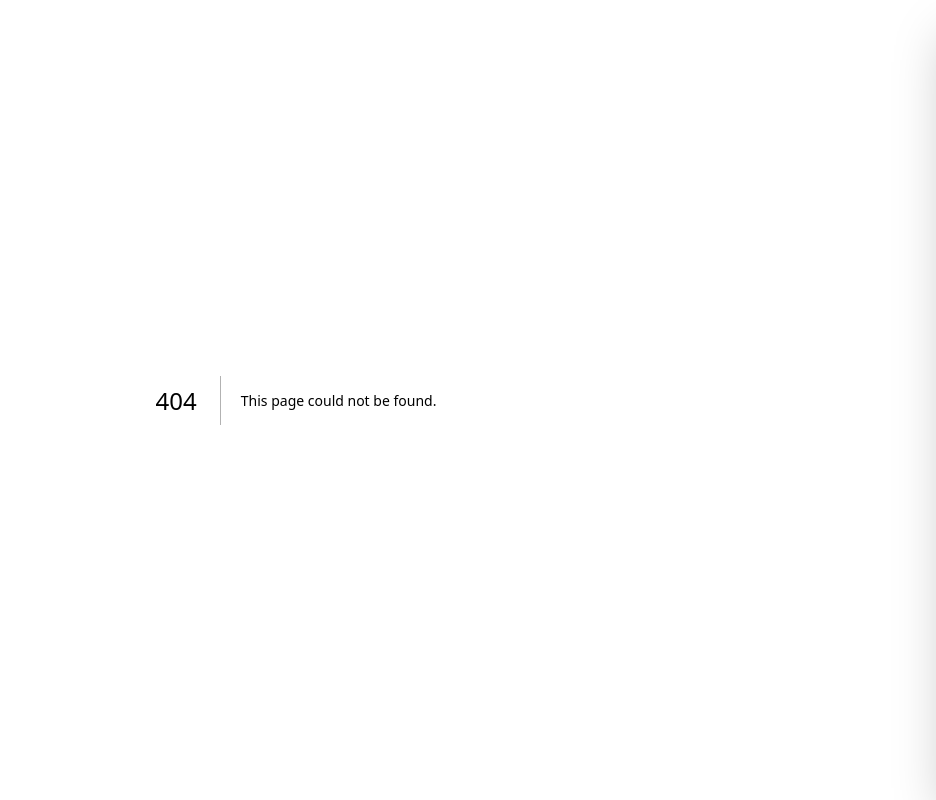
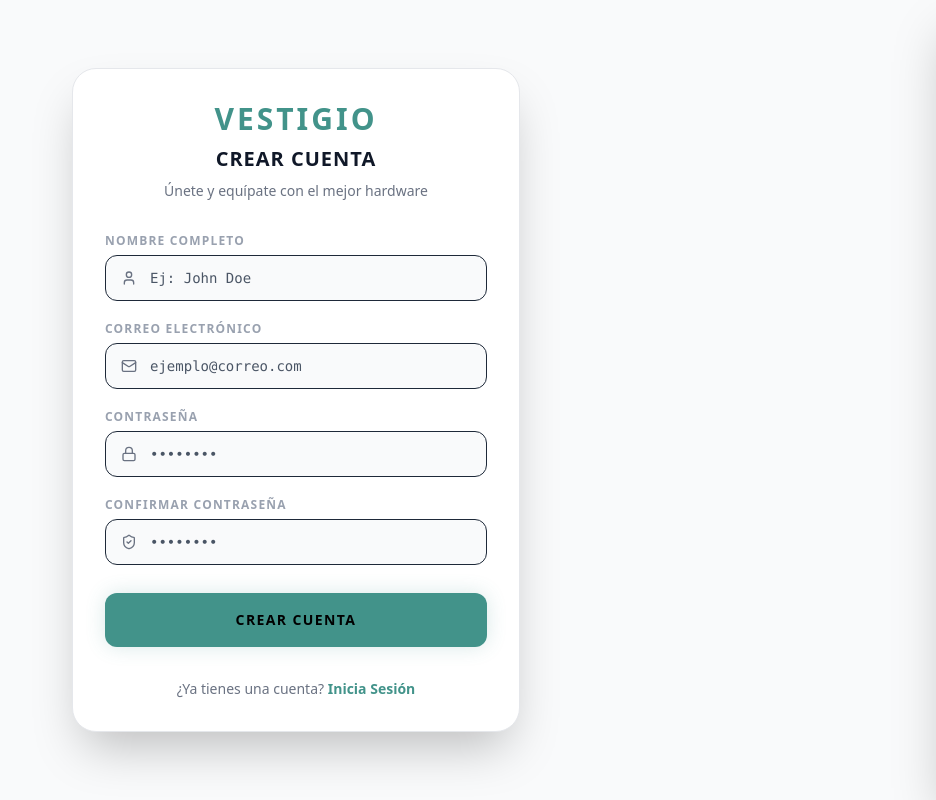
Before and after one commit to NicolasSsC/VestigioShop, a Next.js app in the folder pVestigio/: page /registro in a window 1280 px wide. Before the commit this address had no page. Shown: the whole page, without its empty margins (344-1280 px from the left). Built offline with nearby package versions, Linux system fonts and the light colour scheme.

Commit message:
feat: flujo de autenticacion UI y acceso desde el navbar

```diff
--- /dev/null
+++ b/pVestigio/src/app/login/page.tsx
@@ -0,0 +1,111 @@
+"use client";
+
+import { useState } from "react";
+import Link from "next/link";
+import { useRouter } from "next/navigation";
+import { useForm } from "react-hook-form";
+import { zodResolver } from "@hookform/resolvers/zod";
+import * as z from "zod";
+import { Mail, Lock, ArrowRight, Loader2 } from "lucide-react";
+
+import { Input } from "@/components/ui/Input";
+import { Button } from "@/components/ui/Button";
+
+const loginSchema = z.object({
+  email: z.string().email("Ingresa un correo electrónico válido"),
+  password: z.string().min(6, "La contraseña debe tener al menos 6 caracteres"),
+});
+
+type LoginFormValues = z.infer<typeof loginSchema>;
+
+export default function LoginPage() {
+  const router = useRouter();
+  const [isSubmitting, setIsSubmitting] = useState(false);
+
+  const {
+    register,
+    handleSubmit,
+    formState: { errors },
+  } = useForm<LoginFormValues>({
+    resolver: zodResolver(loginSchema),
+  });
+
+  const onSubmit = async (data: LoginFormValues) => {
+    setIsSubmitting(true);
+    // Simulación de delay de red
+    await new Promise((resolve) => setTimeout(resolve, 1500));
+
+    console.log("Login Exitoso:", data);
+    setIsSubmitting(false);
+
+    // Redirección simulada al catálogo
+    router.push("/productos");
+  };
+
+  return (
+    <div className="min-h-screen flex items-center justify-center bg-gray-50 dark:bg-[#0f1113] p-4 transition-colors">
+      <div className="w-full max-w-md bg-white dark:bg-[#16191c] rounded-3xl p-8 shadow-2xl border border-gray-200 dark:border-gray-800">
+
+        {/* LOGO Y HEADER */}
+        <div className="text-center mb-8">
+          <Link href="/" className="inline-block text-[#42938a] font-black text-3xl tracking-widest mb-2 hover:opacity-80 transition-opacity">
+            VESTIGIO
+          </Link>
+          <h1 className="text-xl font-bold text-gray-900 dark:text-white uppercase tracking-wider">
+            Bienvenido de vuelta
+          </h1>
+          <p className="text-sm text-gray-500 dark:text-gray-400 mt-2">
+            Ingresa a tu cuenta para continuar
+          </p>
+        </div>
+
+        {/* FORMULARIO */}
+        <form onSubmit={handleSubmit(onSubmit)} className="space-y-6">
+          <Input
+            label="Correo Electrónico"
+            type="email"
+            placeholder="ejemplo@correo.com"
+            icon={<Mail className="w-4 h-4" />}
+            error={errors.email?.message}
+            {...register("email")}
+            className="bg-gray-50 dark:bg-[#0f1113]"
+          />
+
+          <Input
+            label="Contraseña"
+            type="password"
+            placeholder="••••••••"
+            icon={<Lock className="w-4 h-4" />}
+            error={errors.password?.message}
+            {...register("password")}
+            className="bg-gray-50 dark:bg-[#0f1113]"
+          />
+
+          <div className="flex justify-end">
+            <Link href="#" className="text-xs font-bold text-[#42938a] hover:text-[#357a72] transition-colors">
+              ¿Olvidaste tu contraseña?
+            </Link>
+          </div>
+
+          <Button
+            type="submit"
+            variant="primary"
+            fullWidth
+            isLoading={isSubmitting}
+            className="py-4 font-black tracking-widest uppercase"
+          >
+            {isSubmitting ? "Autenticando..." : "Iniciar Sesión"}
+          </Button>
+        </form>
+
+        {/* FOOTER LINK */}
+        <div className="mt-8 text-center text-sm text-gray-500 dark:text-gray-400 font-medium">
+          ¿No tienes cuenta?{" "}
+          <Link href="/registro" className="text-[#42938a] font-bold hover:underline transition-all">
+            Regístrate aquí
+          </Link>
+        </div>
+      </div>
+    </div>
+  );
+}
--- /dev/null
+++ b/pVestigio/src/app/registro/page.tsx
@@ -0,0 +1,132 @@
+"use client";
+
+import { useState } from "react";
+import Link from "next/link";
+import { useRouter } from "next/navigation";
+import { useForm } from "react-hook-form";
+import { zodResolver } from "@hookform/resolvers/zod";
+import * as z from "zod";
+import { Mail, Lock, User, ShieldCheck } from "lucide-react";
+
+import { Input } from "@/components/ui/Input";
+import { Button } from "@/components/ui/Button";
+
+const registerSchema = z.object({
+  fullName: z.string().min(3, "El nombre debe tener al menos 3 caracteres"),
+  email: z.string().email("Ingresa un correo electrónico válido"),
+  password: z.string().min(6, "La contraseña debe tener al menos 6 caracteres"),
+  confirmPassword: z.string().min(6, "Confirma tu contraseña"),
+}).refine((data) => data.password === data.confirmPassword, {
+  message: "Las contraseñas no coinciden",
+  path: ["confirmPassword"], // Este error se asociará al input de confirmar contraseña
+});
+
+type RegisterFormValues = z.infer<typeof registerSchema>;
+
+export default function RegisterPage() {
+  const router = useRouter();
+  const [isSubmitting, setIsSubmitting] = useState(false);
+
+  const {
+    register,
+    handleSubmit,
+    formState: { errors },
+  } = useForm<RegisterFormValues>({
+    resolver: zodResolver(registerSchema),
+  });
+
+  const onSubmit = async (data: RegisterFormValues) => {
+    setIsSubmitting(true);
+    // Simulación de delay de red
+    await new Promise((resolve) => setTimeout(resolve, 1500));
+
+    console.log("Registro Exitoso:", data);
+    setIsSubmitting(false);
+
+    // Redirección simulada al catálogo
+    router.push("/productos");
+  };
+
+  return (
+    <div className="min-h-screen flex items-center justify-center bg-gray-50 dark:bg-[#0f1113] p-4 transition-colors">
+      <div className="w-full max-w-md bg-white dark:bg-[#16191c] rounded-3xl p-8 shadow-2xl border border-gray-200 dark:border-gray-800">
+
+        {/* LOGO Y HEADER */}
+        <div className="text-center mb-8">
+          <Link href="/" className="inline-block text-[#42938a] font-black text-3xl tracking-widest mb-2 hover:opacity-80 transition-opacity">
+            VESTIGIO
+          </Link>
+          <h1 className="text-xl font-bold text-gray-900 dark:text-white uppercase tracking-wider">
+            Crear Cuenta
+          </h1>
+          <p className="text-sm text-gray-500 dark:text-gray-400 mt-2">
+            Únete y equípate con el mejor hardware
+          </p>
+        </div>
+
+        {/* FORMULARIO */}
+        <form onSubmit={handleSubmit(onSubmit)} className="space-y-5">
+          <Input
+            label="Nombre Completo"
+            type="text"
+            placeholder="Ej: John Doe"
+            icon={<User className="w-4 h-4" />}
+            error={errors.fullName?.message}
+            {...register("fullName")}
+            className="bg-gray-50 dark:bg-[#0f1113]"
+          />
+
+          <Input
+            label="Correo Electrónico"
+            type="email"
+            placeholder="ejemplo@correo.com"
+            icon={<Mail className="w-4 h-4" />}
+            error={errors.email?.message}
+            {...register("email")}
+            className="bg-gray-50 dark:bg-[#0f1113]"
+          />
+
+          <Input
+            label="Contraseña"
+            type="password"
+            placeholder="••••••••"
+            icon={<Lock className="w-4 h-4" />}
+            error={errors.password?.message}
+            {...register("password")}
+            className="bg-gray-50 dark:bg-[#0f1113]"
+          />
+
+          <Input
+            label="Confirmar Contraseña"
+            type="password"
+            placeholder="••••••••"
+            icon={<ShieldCheck className="w-4 h-4" />}
+            error={errors.confirmPassword?.message}
+            {...register("confirmPassword")}
+            className="bg-gray-50 dark:bg-[#0f1113]"
+          />
+
+          <div className="pt-2">
+            <Button
+              type="submit"
+              variant="primary"
+              fullWidth
+              isLoading={isSubmitting}
+              className="py-4 font-black tracking-widest uppercase"
+            >
+              {isSubmitting ? "Creando Cuenta..." : "Crear Cuenta"}
+            </Button>
+          </div>
+        </form>
+
+        {/* FOOTER LINK */}
+        <div className="mt-8 text-center text-sm text-gray-500 dark:text-gray-400 font-medium">
+          ¿Ya tienes una cuenta?{" "}
+          <Link href="/login" className="text-[#42938a] font-bold hover:underline transition-all">
+            Inicia Sesión
+          </Link>
+        </div>
+      </div>
+    </div>
+  );
+}
--- a/pVestigio/src/components/Navbar.tsx
+++ b/pVestigio/src/components/Navbar.tsx
@@ -2,12 +2,12 @@
 
 import { useState, useEffect } from 'react';
 import Link from 'next/link';
-import { Menu, X, ShoppingCart } from 'lucide-react';
+import { Menu, X, ShoppingCart, User } from 'lucide-react';
 import { useHydratedCart } from '@/hooks/useHydratedCart';
 import { useUIStore } from '@/store/useUIStore';
 import { usePathname } from 'next/navigation';
 import { ThemeToggle } from '@/components/ui/ThemeToggle';
-import SearchBar from '@/components/SearchBar'; // 👈 Nuestro nuevo componente
+import SearchBar from '@/components/SearchBar';
 
 export default function Navbar() {
   const [isMobileMenuOpen, setIsMobileMenuOpen] = useState(false);
@@ -22,6 +22,7 @@ export default function Navbar() {
 
   const closeMenu = () => setIsMobileMenuOpen(false);
 
+  // Ocultamos el navbar en el checkout (opcional, dependiendo de tu diseño)
   if (pathname.startsWith('/checkout')) {
     return null;
   }
@@ -54,6 +55,15 @@ export default function Navbar() {
           <div className="hidden md:block">
              <ThemeToggle />
           </div>
+
+          {/* BOTÓN LOGIN / USUARIO */}
+          <Link
+            href="/login"
+            className="p-2 text-gray-600 dark:text-gray-400 hover:text-[#42938a] dark:hover:text-[#42938a] transition-colors cursor-pointer focus:outline-none focus:ring-2 focus:ring-[#42938a] rounded-full"
+            aria-label="Iniciar Sesión"
+          >
+            <User className="w-6 h-6" />
+          </Link>
 
           {/* BOTÓN CARRITO */}
           <button
```
